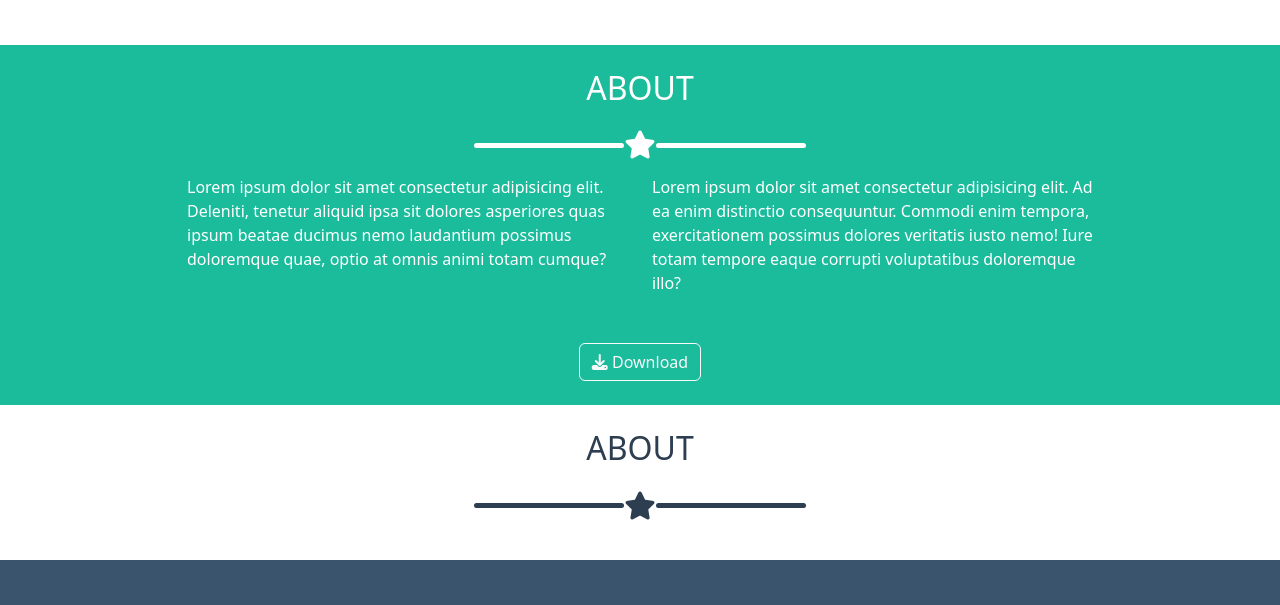
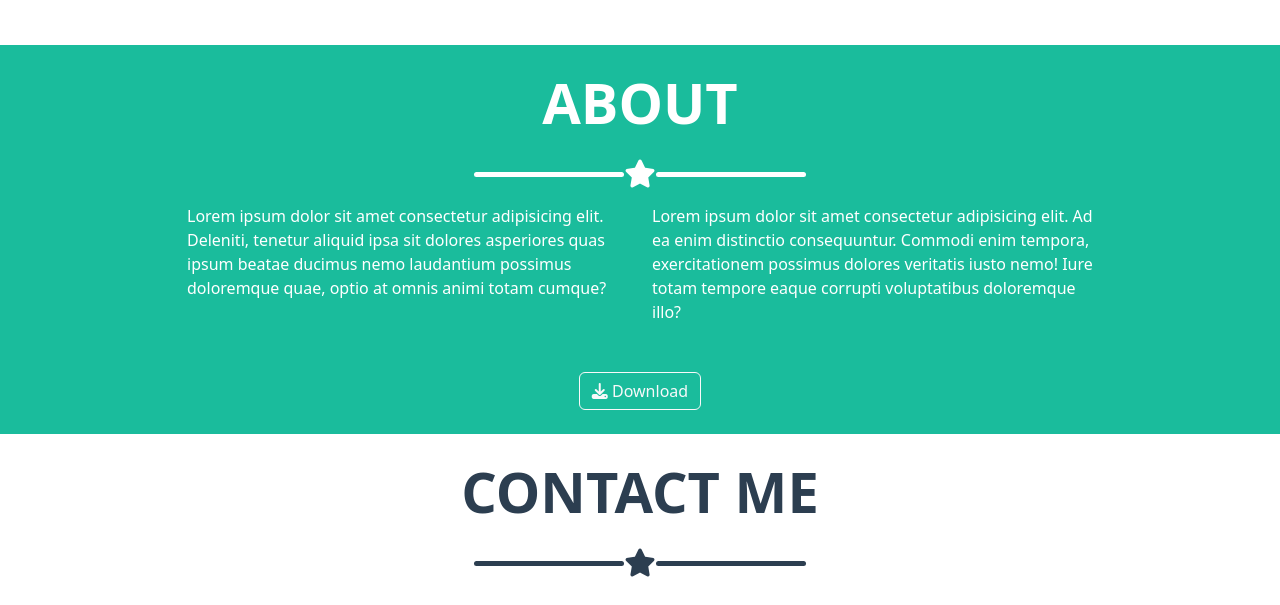
Before and after one commit to AndreaGul/html-css-bootstrap-freelancer, a plain HTML site: page index.html in a window 1280 px wide. Shown: the part 2049-2654 px from the top of the page. Drawn offline with nearby package versions, Linux system fonts and the light colour scheme.

Commit message:
feat:cambio colr e dimm titolo aboutus e contactme

```diff
--- a/index.html
+++ b/index.html
@@ -121,7 +121,7 @@
       <!-- sezione about -->
       <section class="ag-bg-lightblue">
         <div class="container text-center p-4 text-white">
-          <h2 class="text-uppercase">About</h2>
+          <h2 class="text-uppercase fw-semibold display-4">About</h2>
           <div class="col-12 py-3 fs-3">
           <span class="spacer-star">
             <i class="fa-solid fa-star"></i>
@@ -138,7 +138,7 @@
 
       <!-- contact me -->
       <div class="container text-center p-4 ag-txt-darkblue">
-          <h2 class="text-uppercase">About</h2>
+          <h2 class="text-uppercase fw-semibold display-4">Contact me</h2>
           <div class="col-12 py-3 fs-3">
             <span class="spacer-star">
             <i class="fa-solid fa-star"></i>
```
